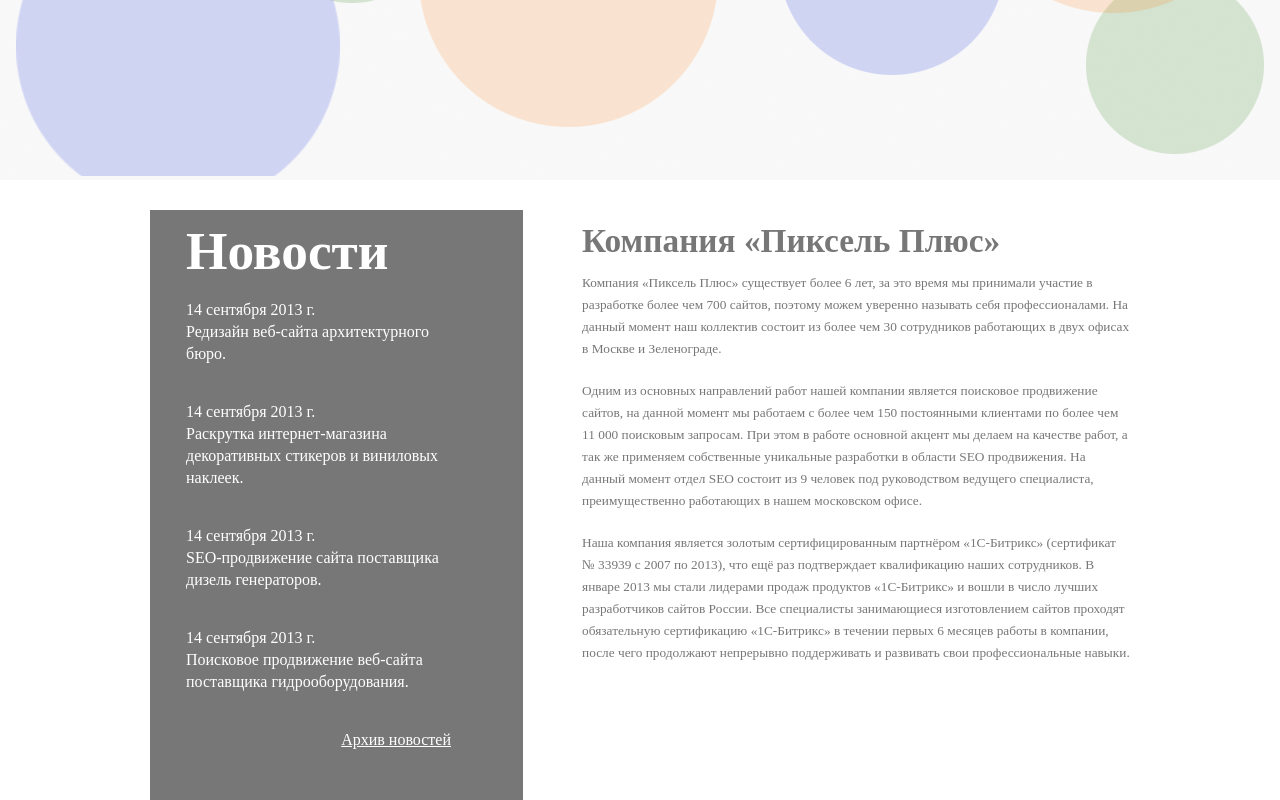
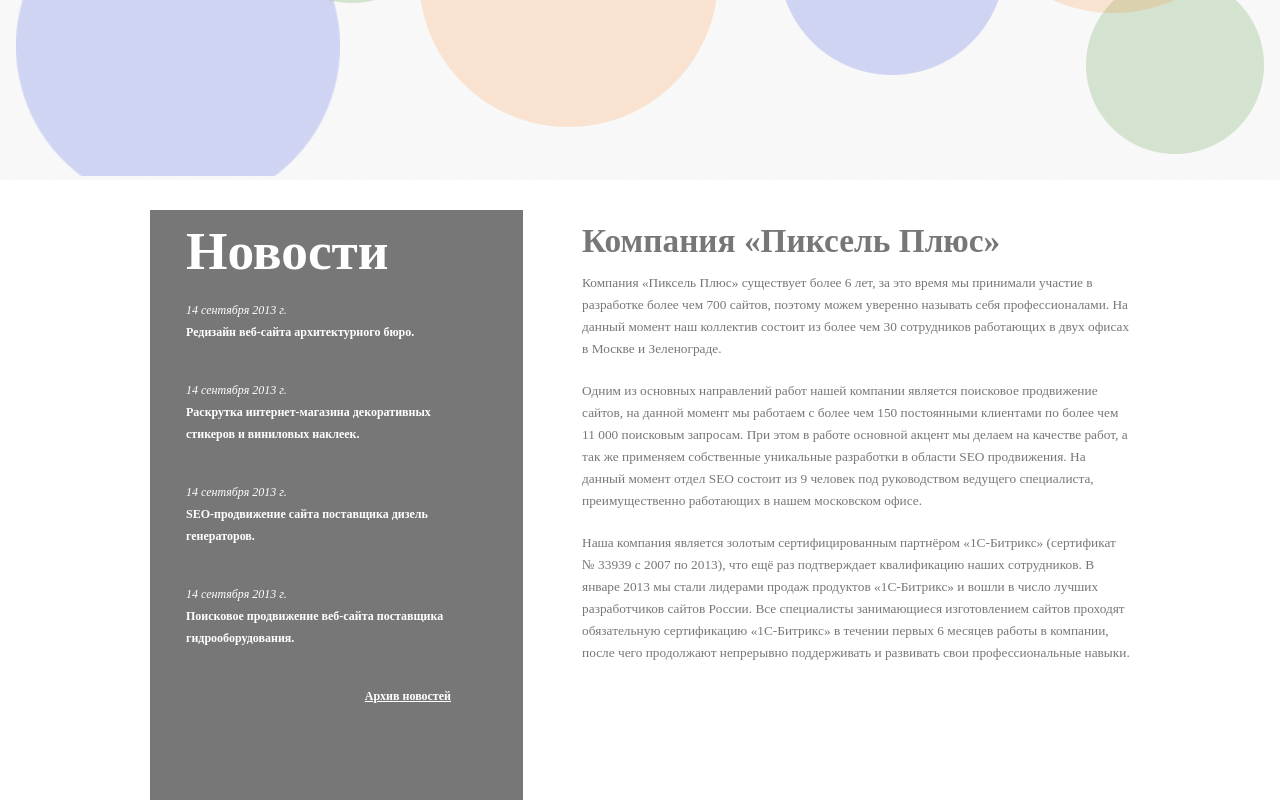
Before and after one commit to NotifyOne/test_HTML_CSS_3, a website: page index.html in a window 1280 px wide. Shown: the part 645-1445 px from the top of the page. Drawn offline with Linux system fonts and the light colour scheme.

Commit message:
Fix content-nav

```diff
--- a/scss/block/_content.scss
+++ b/scss/block/_content.scss
@@ -21,13 +21,15 @@
                 list-style: none;
                 padding: 18px 0;
                 p {
-                    font-size: 12pt;
+                    font-size: 9pt;
+                    font-weight: bold;
                     span {
                         display: block;
+                        font-style: italic;
+                        font-weight: normal;
                     }
                 }
                 a {
-                    // text-decoration: none;
                     color: $white;
                     text-align: right;
                     float: right;
```
Also changed, not shown: css/main.css.
